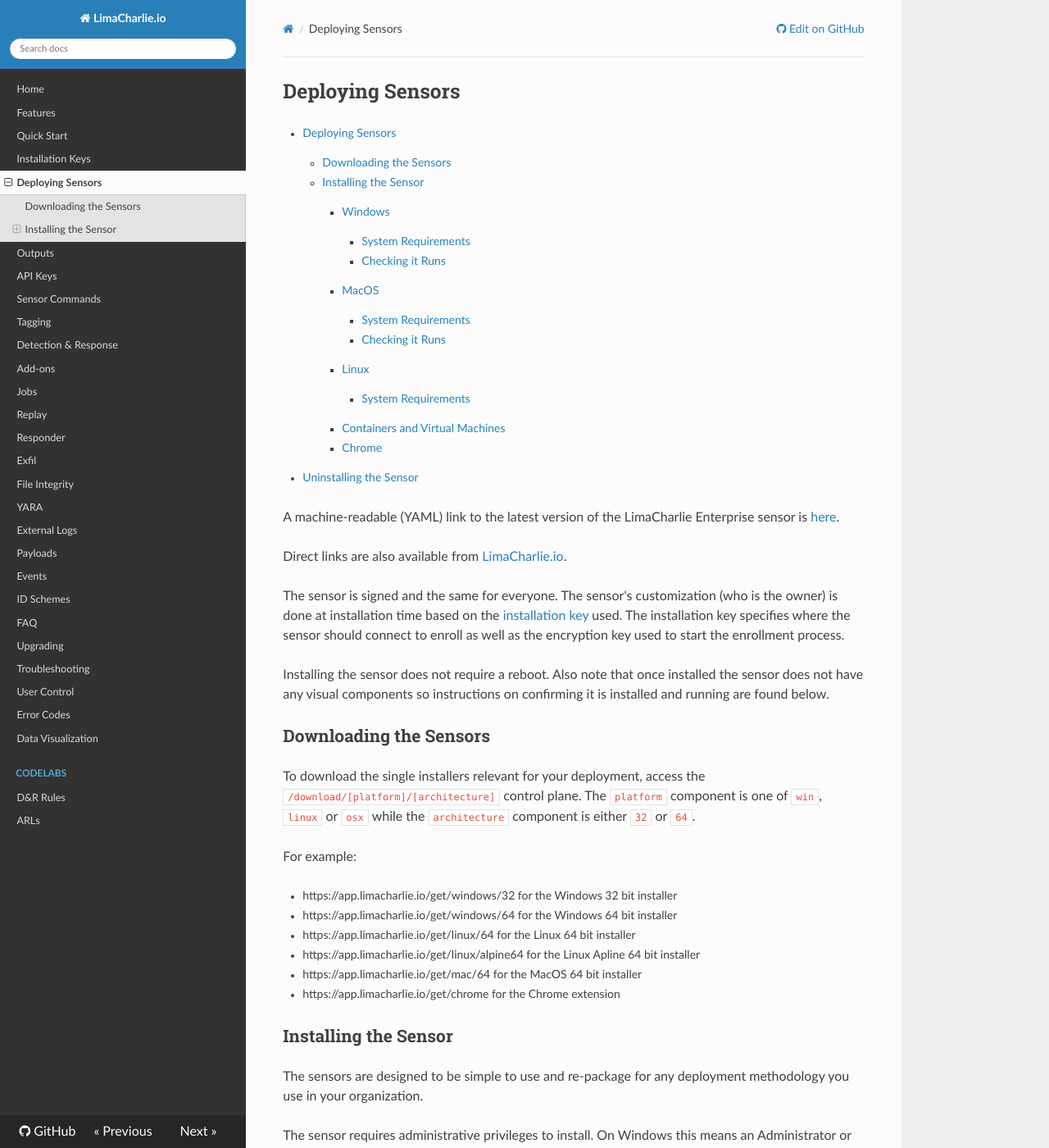
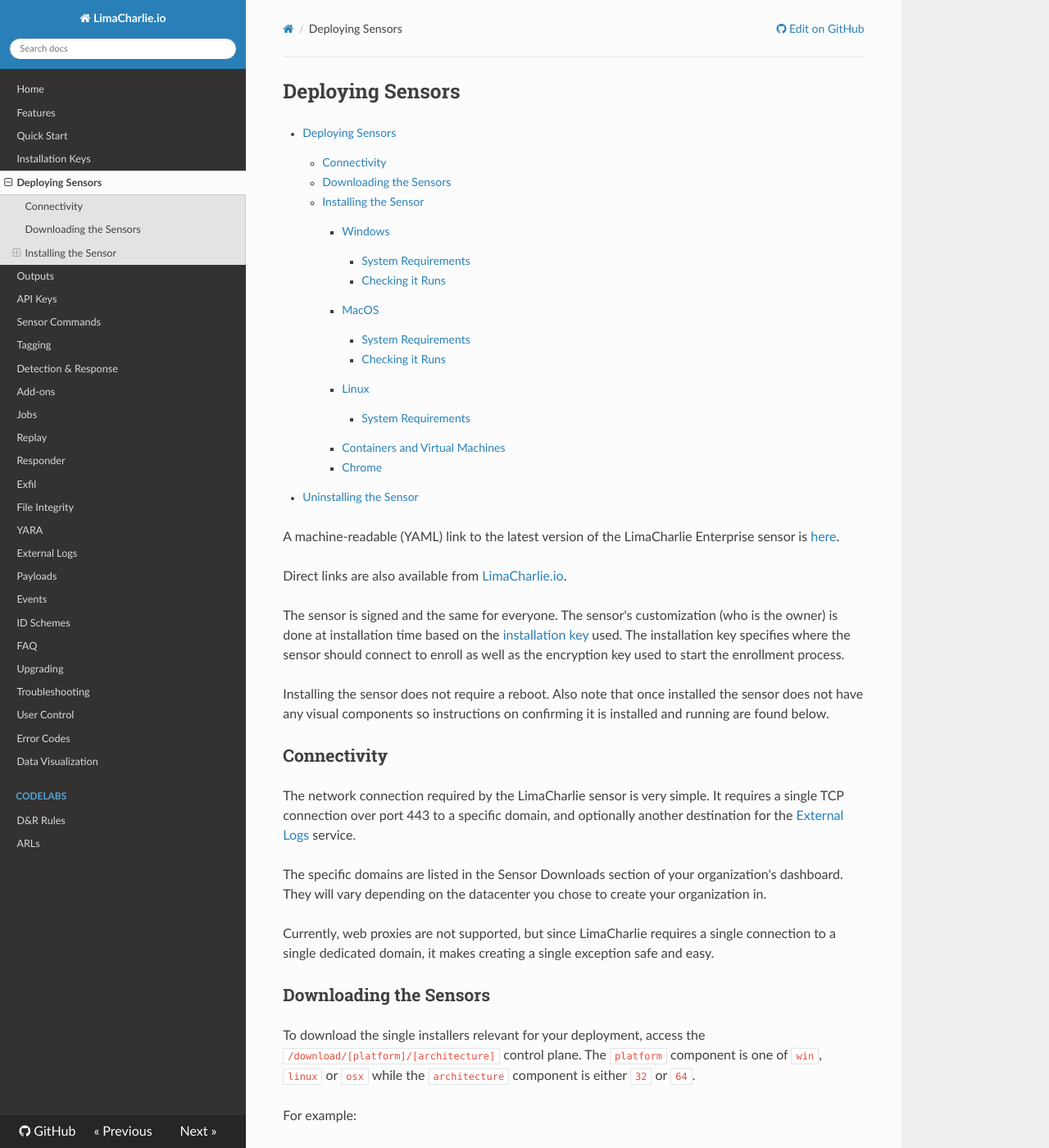
Before and after one commit to refractionPOINT/lce_doc, an MkDocs documentation site: the page built from docs/deploy_sensor.md, in a window 1280 px wide and 1400 px high. Shown: the whole window at 82% size. Built offline with MkDocs 1.6.1, drawn with Linux system fonts in a browser that asks for light colours; nearby versions of some CDN libraries; old or Windows-style settings are respelled for this version of MkDocs.

Commit message:
Adding blurb about connectivity.

```diff
--- a/docs/deploy_sensor.md
+++ b/docs/deploy_sensor.md
@@ -12,6 +12,16 @@ to enroll as well as the encryption key used to start the enrollment process.
 
 Installing the sensor does not require a reboot. Also note that once installed the sensor does not have any visual components
 so instructions on confirming it is installed and running are found below.
+
+## Connectivity
+The network connection required by the LimaCharlie sensor is very simple. It requires a single TCP connection over port
+443 to a specific domain, and optionally another destination for the [External Logs](external_logs.md) service.
+
+The specific domains are listed in the Sensor Downloads section of your organization's dashboard. They will vary depending
+on the datacenter you chose to create your organization in.
+
+Currently, web proxies are not supported, but since LimaCharlie requires a single connection to a single dedicated domain, it
+makes creating a single exception safe and easy.
 
 ## Downloading the Sensors
 To download the single installers relevant for your deployment, access the `/download/[platform]/[architecture]` control plane.
```
Also changed, not shown: docs/connectivity.md (deleted, +0 -34 lines).
